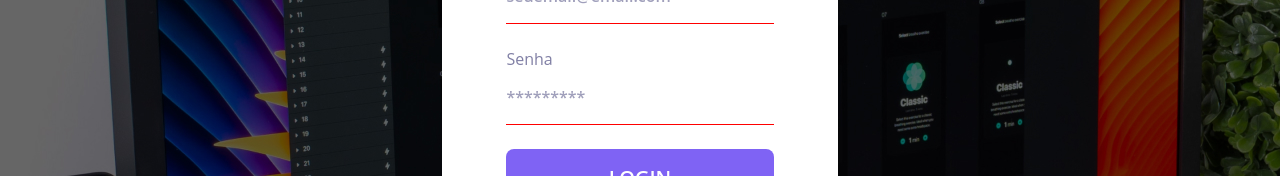
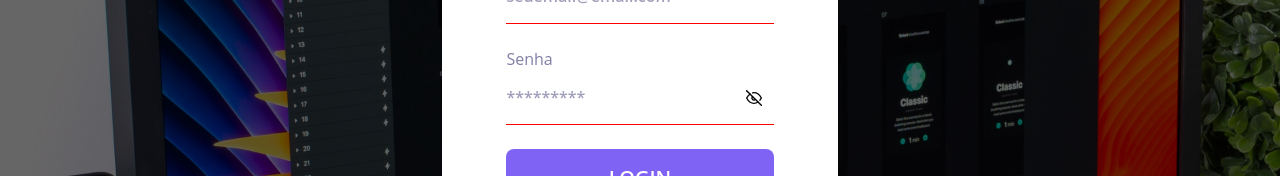
Before and after one commit to savio591/mce-crud-front-end-react, a Next.js app: page /login in a window 1280 px wide. Shown: the part 362-538 px from the top of the page. Built offline with nearby package versions, Linux system fonts and the light colour scheme; a web font is replaced by a local one.

Commit message:
Micro-components - Input: Show password button #16

```diff
--- a/package.json
+++ b/package.json
@@ -13,6 +13,7 @@
     "next": "11.0.1",
     "react": "17.0.2",
     "react-dom": "17.0.2",
+    "react-icons": "^4.2.0",
     "sass": "^1.35.1",
     "swr": "^0.5.6"
   },
--- a/src/components/Input.tsx
+++ b/src/components/Input.tsx
@@ -1,8 +1,43 @@
-import { InputHTMLAttributes } from 'react';
+import { InputHTMLAttributes, useState } from 'react';
+import { FiEye, FiEyeOff } from 'react-icons/fi';
+
 import styles from '../styles/Input.module.scss';
 
-export function Input({
-  ...props
-}: InputHTMLAttributes<HTMLInputElement>): JSX.Element {
+interface InputProps extends InputHTMLAttributes<HTMLInputElement> {
+  eyeButtonHidden?: boolean;
+}
+
+export function Input({ ...props }: InputProps): JSX.Element {
+  const [passwordShown, setPasswordShown] = useState(false);
+  const isPasswordButton = props.type === 'password';
+
+  const togglePassword = (): void => {
+    setPasswordShown(!passwordShown);
+  };
+
+  if (isPasswordButton) {
+    return (
+      <div className={styles.container}>
+        <input
+          {...props}
+          type={passwordShown ? 'text' : 'password'}
+          className={styles.input}
+        />
+        {isPasswordButton && (
+          <button
+            type="button"
+            className={styles.button}
+            onClick={togglePassword}
+            role="switch"
+            aria-checked={passwordShown}
+            aria-hidden="true"
+          >
+            {passwordShown ? <FiEye /> : <FiEyeOff />}
+          </button>
+        )}
+      </div>
+    );
+  }
+
   return <input {...props} className={styles.input} />;
 }
--- a/src/styles/Input.module.scss
+++ b/src/styles/Input.module.scss
@@ -1,3 +1,7 @@
+.container {
+  position: relative;
+}
+
 .input {
   display: flex;
   background: transparent;
@@ -31,7 +35,6 @@
 
   &:focus {
     border-bottom: 0.793673px solid #03014c80;
-
   }
   &:invalid {
     border-bottom: 0.793673px solid red;
@@ -41,3 +44,13 @@
     border-bottom: 0.793673px solid green;
   }
 }
+
+.button {
+  position: absolute;
+  display: flex;
+  top: 0;
+  background: transparent;
+  border: none;
+  right: 0;
+  padding: 20px 12px;
+}
```
Also changed, not shown: 1 other file (tests, documents, lock files or other folders).
